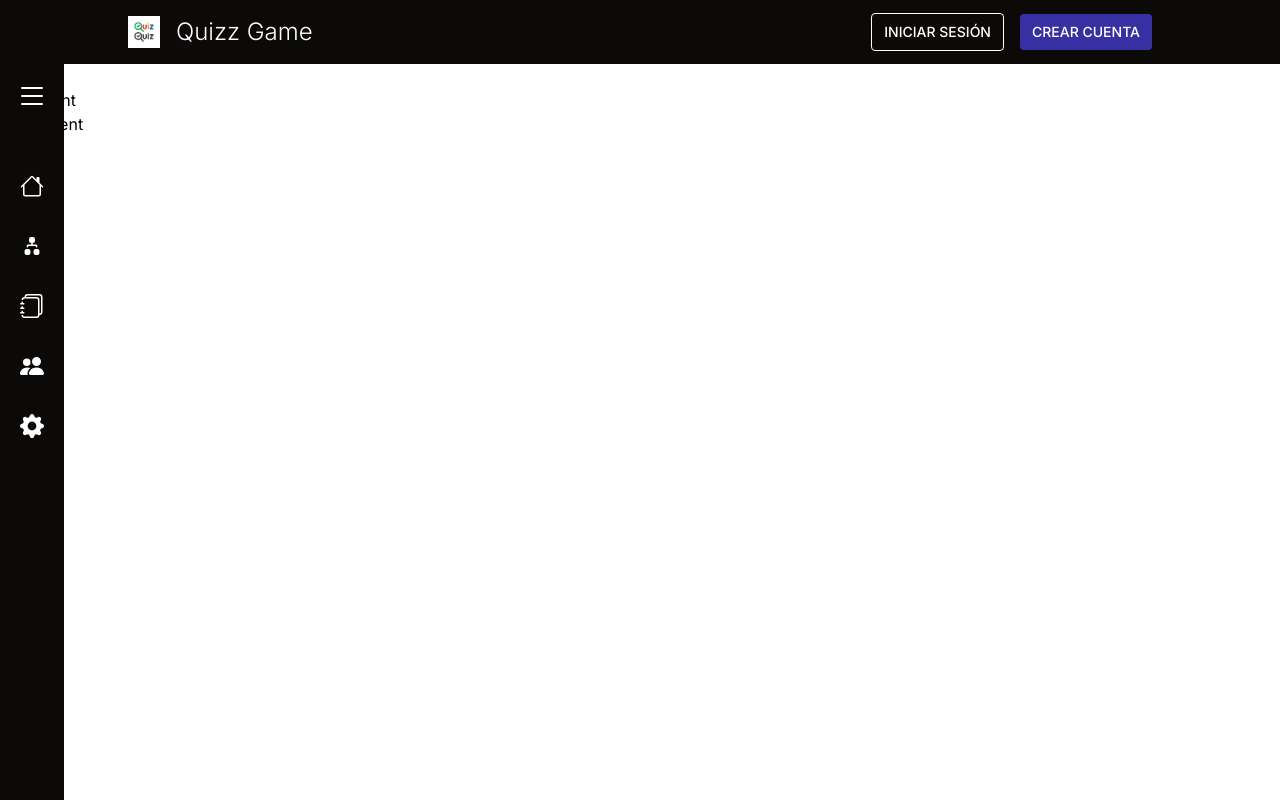
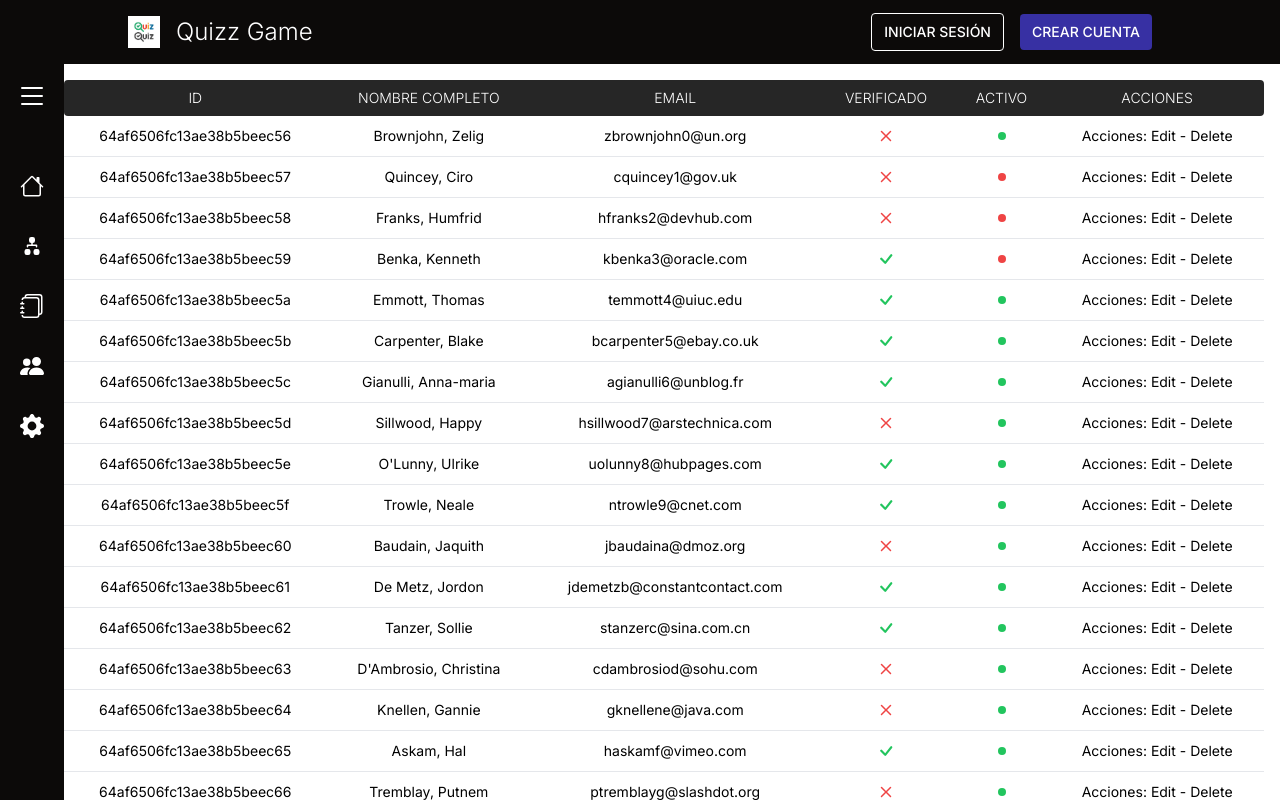
Before and after one commit to briansleonel/quizz-game-client, a Next.js app: page / in a window 1280 px wide. Shown: the top 802 px of the page. Built offline with nearby package versions, Linux system fonts and the light colour scheme.

Commit message:
style (cliente): add template for data table

```diff
--- a/package.json
+++ b/package.json
@@ -12,6 +12,7 @@
     "@reduxjs/toolkit": "1.9.5",
     "@tanstack/react-query": "4.29.19",
     "@tanstack/react-query-devtools": "4.29.19",
+    "@tanstack/react-table": "8.9.3",
     "@types/node": "20.3.1",
     "@types/react": "18.2.14",
     "@types/react-dom": "18.2.6",
@@ -28,6 +29,8 @@
     "react-redux": "8.1.1",
     "react-select": "5.7.3",
     "react-toastify": "9.1.3",
+    "rsuite": "5.37.0",
+    "styled-components": "6.0.3",
     "tailwindcss": "3.3.2",
     "typescript": "5.1.3"
   },
--- a/src/app/page.tsx
+++ b/src/app/page.tsx
@@ -1,26 +1,13 @@
 "use client";
 
-import { decrement, increment } from "@/store/features/counter.slice";
-import { useAppDispatch, useAppSelector } from "@/store/hooks.redux";
+import Table from "@/components/data-table/Table";
 
 export default function HomePage() {
-    const count = useAppSelector((state) => state.counter.counter);
-    const dispatch = useAppDispatch();
-
-    const incrementHandle = () => {
-        dispatch(increment());
-    };
-
-    const decrementHandle = () => {
-        dispatch(decrement());
-    };
     return (
         <>
-            <h1>Total: {count}</h1>
-
-            <button onClick={incrementHandle}>Increment</button>
-            <br />
-            <button onClick={decrementHandle}>Decrement</button>
+            <div className="m-4 md:ml-16 ">
+                <Table />
+            </div>
         </>
     );
 }
--- /dev/null
+++ b/src/components/data-table/Table.tsx
@@ -0,0 +1,216 @@
+import { ColumnDef } from "@tanstack/react-table";
+import TableGeneric from "./TableGeneric";
+import { Check, CircleFill, X } from "react-bootstrap-icons/";
+
+const nData = [
+    {
+        firstName: "Zelig",
+        lastName: "Brownjohn",
+        email: "zbrownjohn0@un.org",
+        verified: false,
+        active: true,
+        _id: "64af6506fc13ae38b5beec56",
+    },
+    {
+        firstName: "Ciro",
+        lastName: "Quincey",
+        email: "cquincey1@gov.uk",
+        verified: false,
+        active: false,
+        _id: "64af6506fc13ae38b5beec57",
+    },
+    {
+        firstName: "Humfrid",
+        lastName: "Franks",
+        email: "hfranks2@devhub.com",
+        verified: false,
+        active: false,
+        _id: "64af6506fc13ae38b5beec58",
+    },
+    {
+        firstName: "Kenneth",
+        lastName: "Benka",
+        email: "kbenka3@oracle.com",
+        verified: true,
+        active: false,
+        _id: "64af6506fc13ae38b5beec59",
+    },
+    {
+        firstName: "Thomas",
+        lastName: "Emmott",
+        email: "temmott4@uiuc.edu",
+        verified: true,
+        active: true,
+        _id: "64af6506fc13ae38b5beec5a",
+    },
+    {
+        firstName: "Blake",
+        lastName: "Carpenter",
+        email: "bcarpenter5@ebay.co.uk",
+        verified: true,
+        active: true,
+        _id: "64af6506fc13ae38b5beec5b",
+    },
+    {
+        firstName: "Anna-maria",
+        lastName: "Gianulli",
+        email: "agianulli6@unblog.fr",
+        verified: true,
+        active: true,
+        _id: "64af6506fc13ae38b5beec5c",
+    },
+    {
+        firstName: "Happy",
+        lastName: "Sillwood",
+        email: "hsillwood7@arstechnica.com",
+        verified: false,
+        active: true,
+        _id: "64af6506fc13ae38b5beec5d",
+    },
+    {
+        firstName: "Ulrike",
+        lastName: "O'Lunny",
+        email: "uolunny8@hubpages.com",
+        verified: true,
+        active: true,
+        _id: "64af6506fc13ae38b5beec5e",
+    },
+    {
+        firstName: "Neale",
+        lastName: "Trowle",
+        email: "ntrowle9@cnet.com",
+        verified: true,
+        active: true,
+        _id: "64af6506fc13ae38b5beec5f",
+    },
+    {
+        firstName: "Jaquith",
+        lastName: "Baudain",
+        email: "jbaudaina@dmoz.org",
+        verified: false,
+        active: true,
+        _id: "64af6506fc13ae38b5beec60",
+    },
+    {
+        firstName: "Jordon",
+        lastName: "De Metz",
+        email: "jdemetzb@constantcontact.com",
+        verified: true,
+        active: true,
+        _id: "64af6506fc13ae38b5beec61",
+    },
+    {
+        firstName: "Sollie",
+        lastName: "Tanzer",
+        email: "stanzerc@sina.com.cn",
+        verified: true,
+        active: true,
+        _id: "64af6506fc13ae38b5beec62",
+    },
+    {
+        firstName: "Christina",
+        lastName: "D'Ambrosio",
+        email: "cdambrosiod@sohu.com",
+        verified: false,
+        active: true,
+        _id: "64af6506fc13ae38b5beec63",
+    },
+    {
+        firstName: "Gannie",
+        lastName: "Knellen",
+        email: "gknellene@java.com",
+        verified: false,
+        active: true,
+        _id: "64af6506fc13ae38b5beec64",
+    },
+    {
+        firstName: "Hal",
+        lastName: "Askam",
+        email: "haskamf@vimeo.com",
+        verified: true,
+        active: true,
+        _id: "64af6506fc13ae38b5beec65",
+    },
+    {
+        firstName: "Putnem",
+        lastName: "Tremblay",
+        email: "ptremblayg@slashdot.org",
+        verified: false,
+        active: true,
+        _id: "64af6506fc13ae38b5beec66",
+    },
+    {
+        firstName: "Jenni",
+        lastName: "Franchyonok",
+        email: "jfranchyonokh@narod.ru",
+        verified: true,
+        active: true,
+        _id: "64af6506fc13ae38b5beec67",
+    },
+    {
+        firstName: "Johnath",
+        lastName: "Glanton",
+        email: "jglantoni@google.com.br",
+        verified: false,
+        active: true,
+        _id: "64af6506fc13ae38b5beec68",
+    },
+    {
+        firstName: "Berty",
+        lastName: "Tandey",
+        email: "btandeyj@is.gd",
+        verified: false,
+        active: true,
+        _id: "64af6506fc13ae38b5beec69",
+    },
+];
+
+type Person = {
+    firstName: string;
+    lastName: string;
+    email: string;
+    verified: boolean;
+    active: boolean;
+    _id: string;
+};
+
+const columnsDef: Array<ColumnDef<Person>> = [
+    { accessorFn: (row) => row._id, accessorKey: "id", header: "ID" },
+    {
+        accessorFn: (row) => `${row.lastName}, ${row.firstName}`,
+        accessorKey: "fullName",
+        header: "Nombre completo",
+    },
+    { accessorFn: (row) => row.email, accessorKey: "email", header: "Email" },
+    {
+        cell: (row) => (
+            <span className="w-full h-full flex justify-center">
+                {row.getValue() ? (
+                    <Check className="text-green-500 w-6 h-6" />
+                ) : (
+                    <X className="text-red-500 w-6 h-6" />
+                )}
+            </span>
+        ),
+        accessorKey: "verified",
+        header: "Verificado",
+    },
+    {
+        cell: (row) => (
+            <span className="w-full h-full flex justify-center">
+                <CircleFill
+                    className={`w-2 h-2 ${
+                        row.getValue() ? "text-green-500" : "text-red-500"
+                    }`}
+                />
+            </span>
+        ),
+        accessorKey: "active",
+        header: "Activo",
+    },
+    { cell: (row) => <span>Acciones: Edit - Delete</span>, header: "Acciones" },
+];
+
+export default function Table() {
+    return <TableGeneric data={nData} columnsDef={columnsDef} />;
+}
--- /dev/null
+++ b/src/components/data-table/TableGeneric.tsx
@@ -0,0 +1,85 @@
+import {
+    ColumnDef,
+    flexRender,
+    getCoreRowModel,
+    useReactTable,
+} from "@tanstack/react-table";
+import { useMemo } from "react";
+
+interface Props<T> {
+    data: Array<T>;
+    columnsDef: Array<ColumnDef<T>>;
+}
+
+export default function TableGeneric<T>({ data, columnsDef }: Props<T>) {
+    const dataMemo = useMemo(() => data, [data]);
+
+    const table = useReactTable({
+        data: dataMemo,
+        columns: columnsDef,
+        getCoreRowModel: getCoreRowModel(),
+    });
+
+    return (
+        <div className="overflow-x-auto">
+            <table className="w-full">
+                <thead className="bg-neutral-800 text-white">
+                    {table.getHeaderGroups().map((headerGroup) => (
+                        <tr key={headerGroup.id}>
+                            {headerGroup.headers.map((header) => (
+                                <th
+                                    key={header.id}
+                                    className="px-4 py-2 whitespace-pre font-light text-sm  first:rounded-l last:rounded-r uppercase"
+                                >
+                                    {flexRender(
+                                        header.column.columnDef.header,
+                                        header.getContext()
+                                    )}
+                                </th>
+                            ))}
+                        </tr>
+                    ))}
+                </thead>
+
+                <tbody>
+                    {table.getRowModel().rows.map((row) => (
+                        <tr
+                            key={row.id}
+                            className="hover:bg-gray-100 border-b border-gray-200"
+                        >
+                            {row.getVisibleCells().map((cell) => (
+                                <td
+                                    key={cell.id}
+                                    className="px-4 py-2 text-center text-sm whitespace-pre"
+                                >
+                                    {flexRender(
+                                        cell.column.columnDef.cell,
+                                        cell.getContext()
+                                    )}
+                                </td>
+                            ))}
+                        </tr>
+                    ))}
+                </tbody>
+            </table>
+        </div>
+    );
+}
+
+/*
+export function TableContainer({ children }: { children: React.ReactNode }) {
+    return <div className="overflow-x-auto">{children}</div>;
+}
+
+export function TableContent({ children }: { children: React.ReactNode }) {
+    return <table className="w-full">{children}</table>;
+}
+
+export function THead({ children }: { children: React.ReactNode }) {
+    return <thead className="bg-neutral-800 text-white">{children}</thead>;
+}
+
+export function TBody({ children }: { children: React.ReactNode }) {
+    return <thead className="bg-neutral-800 text-white">{children}</thead>;
+}
+*/
```
Also changed, not shown: 1 other file (tests, documents, lock files or other folders).
